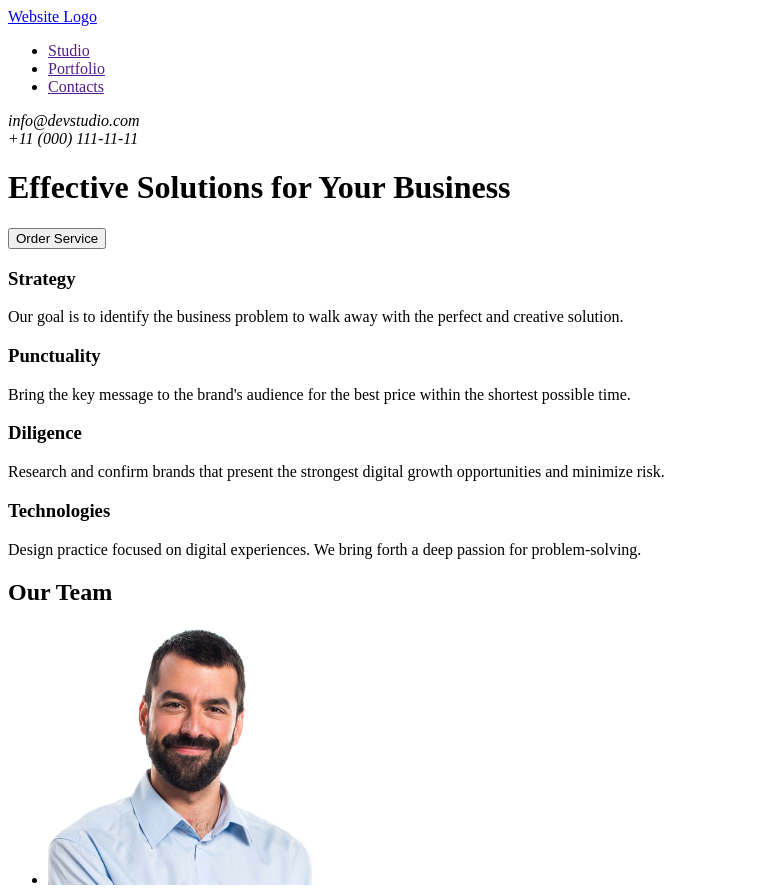
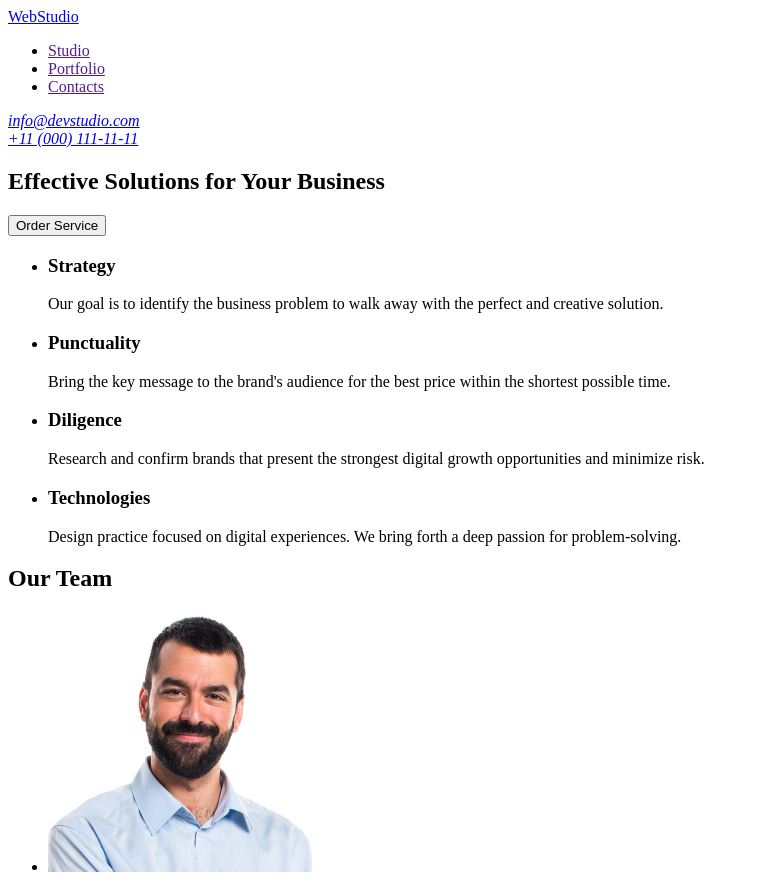
Before and after one commit to YanaBoichenko/goit-markup-hw-01, a plain HTML site: page index.html in a window 1280 px wide. Shown: the top 888 px of the page, without its empty margins (0-759 px from the left). Drawn offline with Linux system fonts and the light colour scheme.

Commit message:
fixing_code_2

```diff
--- a/index.html
+++ b/index.html
@@ -7,8 +7,8 @@
   </head>
   <body>
     <header>
-      <a href="./images/Logo.svg">Website Logo</a>
       <nav>
+        <a href="./index.html">WebStudio</a>
         <ul>
           <li><a href="">Studio</a></li>
           <li><a href="">Portfolio</a></li>
@@ -16,34 +16,47 @@
         </ul>
       </nav>
       <address>
-        info@devstudio.com <br />
-        +11 (000) 111-11-11
+        <a href="mailto:info@devstudio.com">info@devstudio.com</a><br />
+        <a href="tel:+110001111111">+11 (000) 111-11-11</a>
       </address>
-      <h1>Effective Solutions for Your Business</h1>
-      <button type="button">Order Service</button>
     </header>
     <main>
       <section>
+        <h1>Effective Solutions for Your Business</h1>
+        <button type="button">Order Service</button>
+      </section>
+      <section>
+        <ul>
+          <li>
             <h3>Strategy</h3>
             <p>
               Our goal is to identify the business problem to walk away with the
               perfect and creative solution.
             </p>
+          </li>
+          <li>
             <h3>Punctuality</h3>
             <p>
               Bring the key message to the brand's audience for the best price
               within the shortest possible time.
             </p>
+          </li>
+
+          <li>
             <h3>Diligence</h3>
             <p>
-          Research and confirm brands that present the strongest digital growth
-          opportunities and minimize risk.
+              Research and confirm brands that present the strongest digital
+              growth opportunities and minimize risk.
             </p>
+          </li>
+          <li>
             <h3>Technologies</h3>
             <p>
-          Design practice focused on digital experiences. We bring forth a deep
-          passion for problem-solving.
+              Design practice focused on digital experiences. We bring forth a
+              deep passion for problem-solving.
             </p>
+          </li>
+        </ul>
       </section>
       <section>
         <h2>Our Team</h2>
@@ -92,7 +105,7 @@
       </section>
     </main>
     <footer>
-      <a href="./images/Logo.svg">Website Logo</a>
+      <a href="./index.html">WebStudio</a>
       <p>
         Increase the flow of customers and sales for your business with digital
         marketing & growth solutions.
```
Lines whose indentation alone changed are shown as unchanged.
